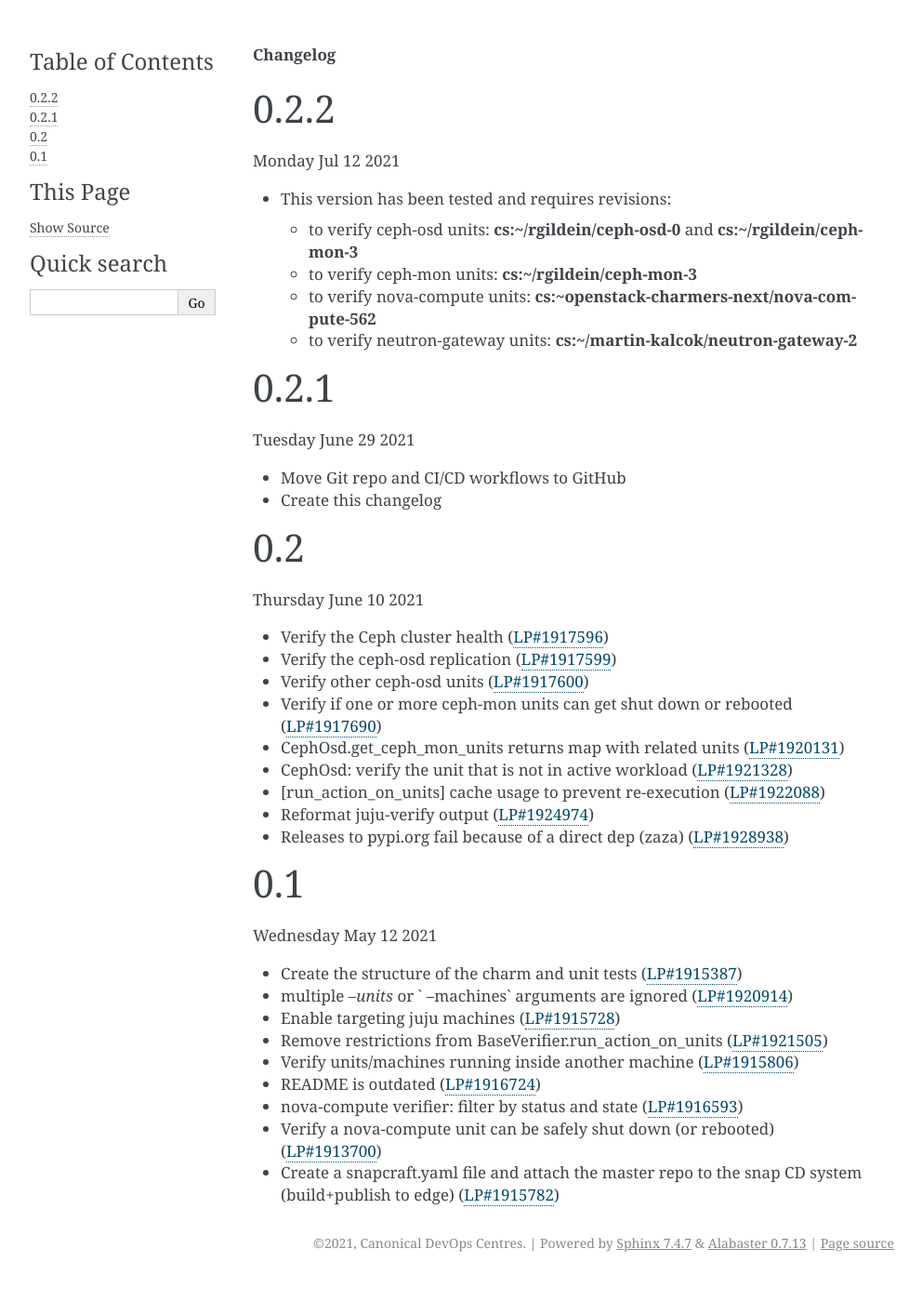
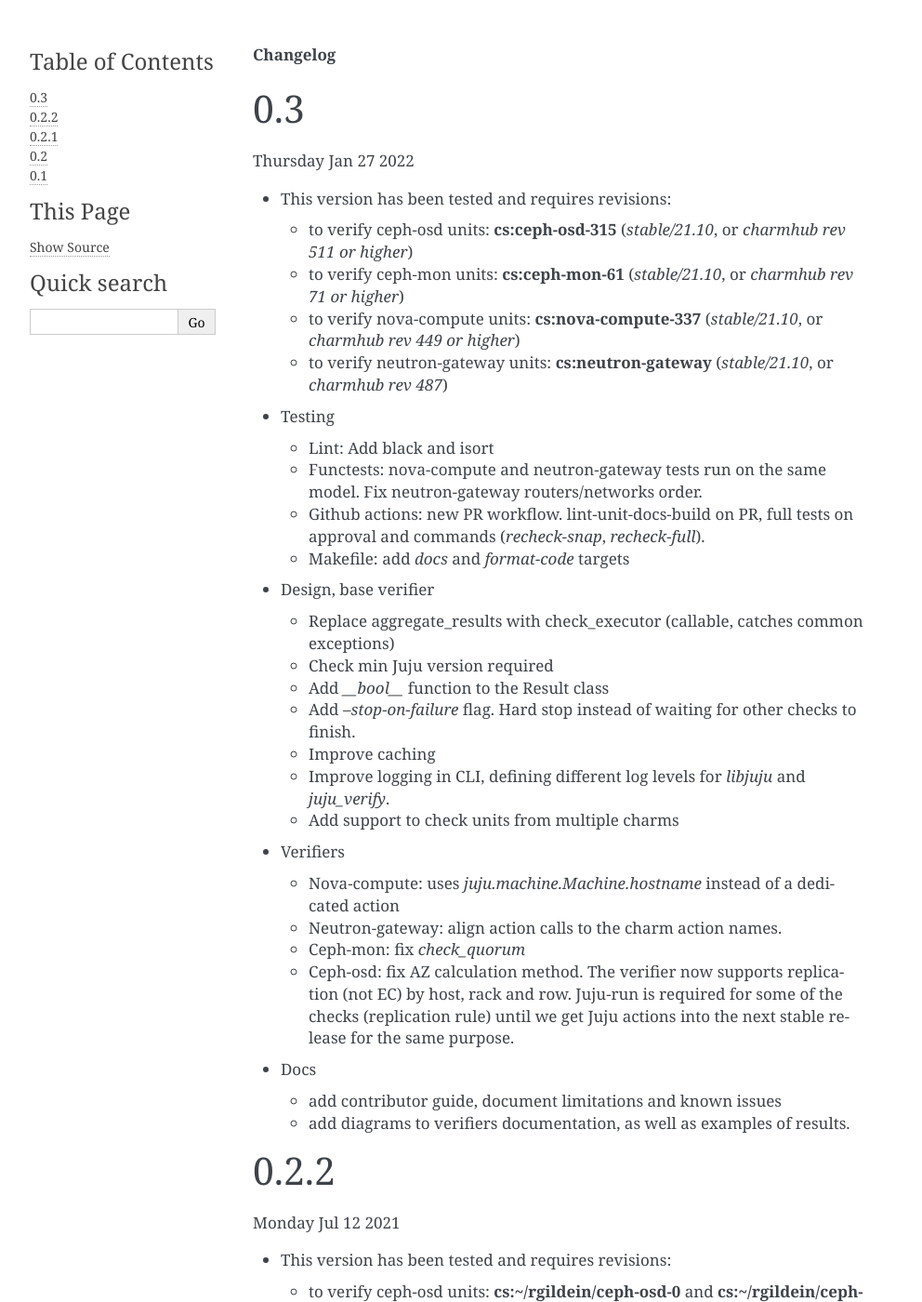
Before and after one commit to canonical/juju-verify, a Sphinx documentation site: the page built from docs/changelog.rst, in a window 1280 px wide and 1400 px high. Shown: the whole window at 93% size, without its empty margins (148-1140 px from the left). Built offline with Sphinx 7.4.7, drawn with Linux system fonts in a browser that asks for light colours; pages that are not in the unit, such as notebooks, are missing from menus.

Commit message:
Add changelog for v0.3

```diff
--- a/docs/changelog.rst
+++ b/docs/changelog.rst
@@ -1,4 +1,44 @@
 **Changelog**
+
+0.3
+^^^
+Thursday Jan 27 2022
+
+* This version has been tested and requires revisions:
+
+  * to verify ceph-osd units: **cs:ceph-osd-315** (`stable/21.10`, or `charmhub rev 511 or higher`)
+  * to verify ceph-mon units: **cs:ceph-mon-61** (`stable/21.10`, or `charmhub rev 71 or higher`)
+  * to verify nova-compute units: **cs:nova-compute-337** (`stable/21.10`, or `charmhub rev 449 or higher`)
+  * to verify neutron-gateway units: **cs:neutron-gateway** (`stable/21.10`, or `charmhub rev 487`)
+
+* Testing
+
+  * Lint: Add black and isort
+  * Functests: nova-compute and neutron-gateway tests run on the same model. Fix neutron-gateway routers/networks order.
+  * Github actions: new PR workflow. lint-unit-docs-build on PR, full tests on approval and commands (`recheck-snap`, `recheck-full`).
+  * Makefile: add `docs` and `format-code` targets
+
+* Design, base verifier
+
+  * Replace aggregate_results with check_executor (callable, catches common exceptions)
+  * Check min Juju version required
+  * Add `__bool__` function to the Result class
+  * Add `--stop-on-failure` flag. Hard stop instead of waiting for other checks to finish.
+  * Improve caching
+  * Improve logging in CLI, defining different log levels for `libjuju` and `juju_verify`.
+  * Add support to check units from multiple charms
+
+* Verifiers
+
+  * Nova-compute: uses `juju.machine.Machine.hostname` instead of a dedicated action
+  * Neutron-gateway: align action calls to the charm action names.
+  * Ceph-mon: fix `check_quorum`
+  * Ceph-osd: fix AZ calculation method. The verifier now supports replication (not EC) by host, rack and row. Juju-run is required for some of the checks (replication rule) until we get Juju actions into the next stable release for the same purpose.
+
+* Docs
+
+  * add contributor guide, document limitations and known issues
+  * add diagrams to verifiers documentation, as well as examples of results.
 
 0.2.2
 ^^^^^
```
